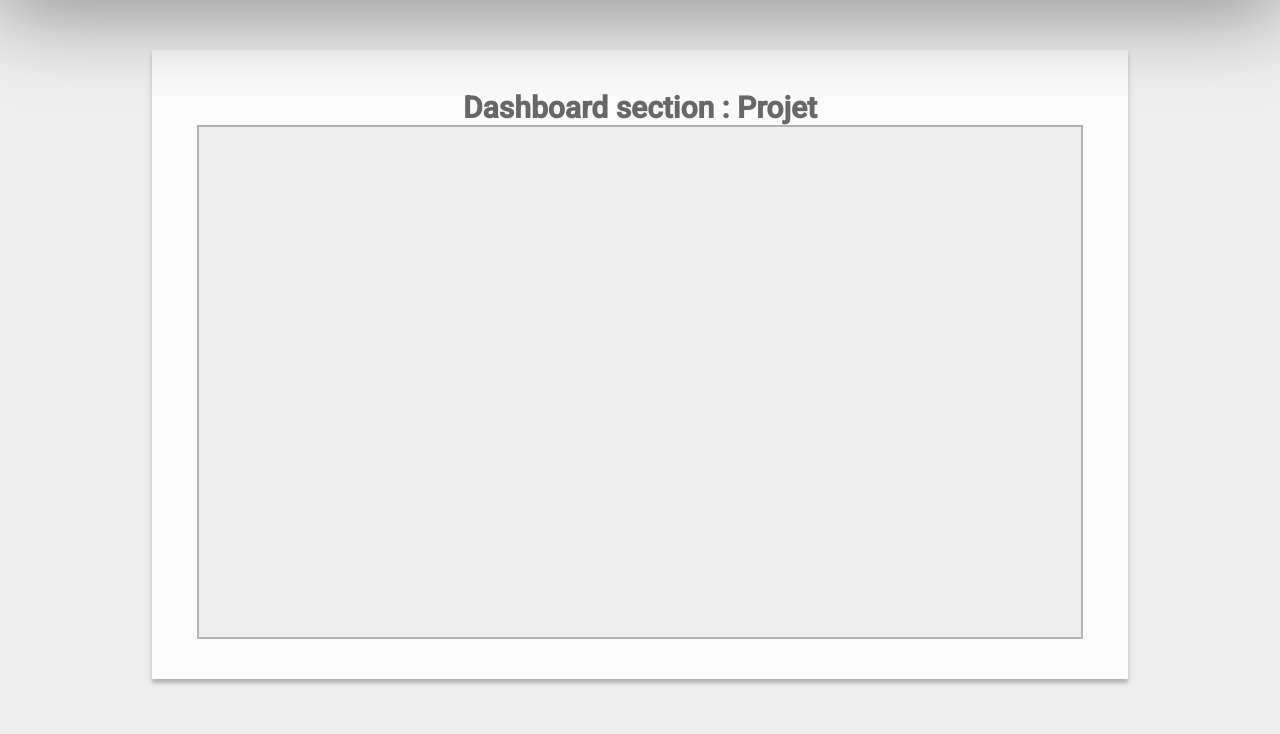
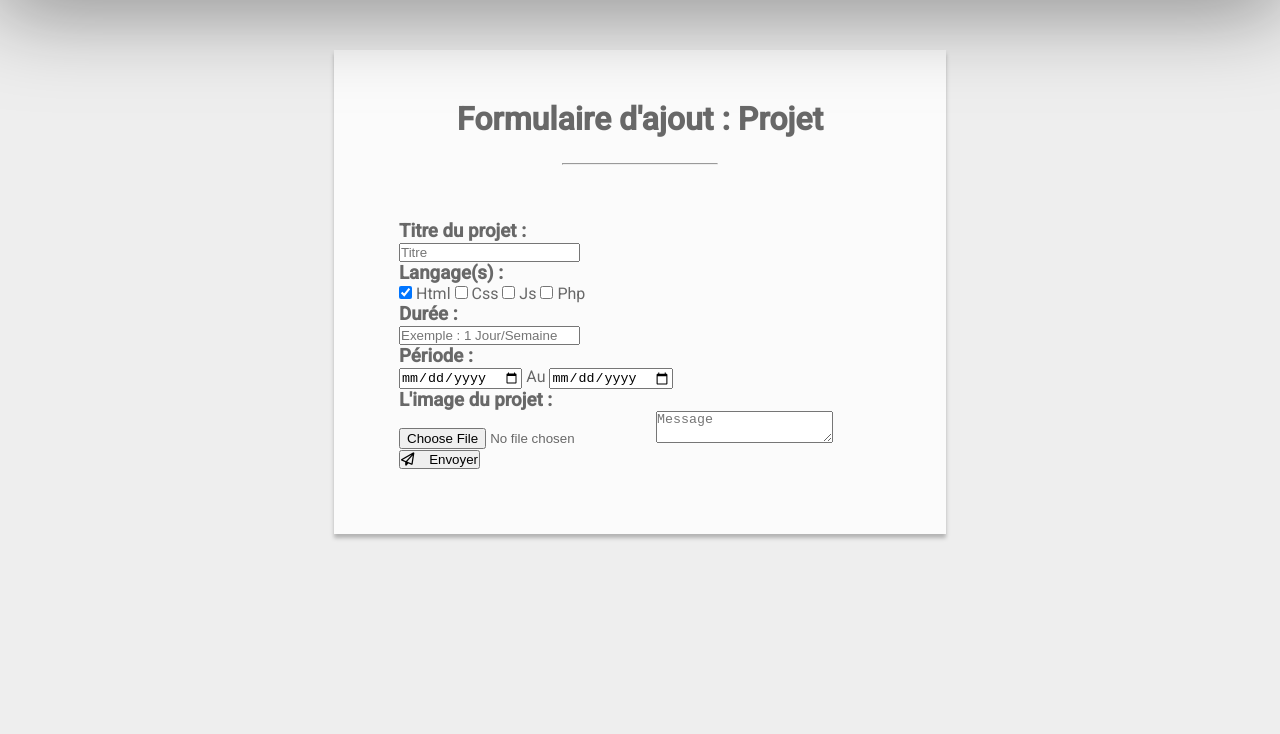
Before and after one commit to Tomy-my/Portfolio-ASC, a PHP site: page /projet_add.php in a window 1280 px wide. Shown: the part 66-800 px from the top of the page. Run offline with PHP 8.4, Linux system fonts and the light colour scheme; the visitor is signed in with stand-in values (Sample User, id 1); some libraries are stand-ins or nearby versions.

Commit message:
petite modification

```diff
--- a/css/admin/style.css
+++ b/css/admin/style.css
@@ -243,12 +243,6 @@ button#edit, button#delete{
 button#delete{
     background-color: #e62323;
 }
-
-
-
-
-
-
 /* -------------------------Dashboard animation------------------------- */
 .add_dashboard_projet:hover i{
     transform: rotate(360deg);
@@ -266,3 +260,44 @@ button#delete:hover{
     background-color: #f81313;
     border-top-left-radius: 10px;
 }
+
+/* -------------------------Form add projet------------------------- */
+.container_form_projet{
+  width: 40%;
+
+  margin-top: 50px;
+  margin-left: auto;
+  margin-right: auto;
+
+  padding: 50px;
+
+  background: #fbfbfb;
+  box-shadow: 0px 4px 4px rgba(0, 0, 0, 0.25);
+
+  font-family: 'Roboto', sans-serif;
+  color: #686868;
+}
+
+.container_form_projet h1{
+  text-align: center;
+
+}.container_form_projet hr#sous_titre{
+  width: 30%;
+
+  margin-top: 25px;
+  margin-bottom: 40px;
+  margin-left: auto;
+  margin-right: auto;
+}
+
+.form_projet{
+  display: flex;
+  flex-direction: column;
+
+  width: 95%;
+
+  margin-left: auto;
+  margin-right: auto;
+
+  padding: 15px;
+}
--- a/dashboard_projet.php
+++ b/dashboard_projet.php
@@ -3,7 +3,7 @@ session_start();
 
 if (empty($_SESSION['admin']))
 {
-    header('Location: ../login/index.php');
+    header('Location: login/index.php');
     exit();
 }
 else
@@ -15,7 +15,7 @@ else
         <div class="container_dashboard_projet">
             <h1>Dashboard section : Projet</h1>
             <div class="add_dashboard_projet">
-                <a href="#">
+                <a href="projet_add.php">
                     <h1><i class="fas fa-plus-circle"></i> Add projet</h1>
                 </a>
             </div>
@@ -34,7 +34,7 @@ else
                             </ul>
                         </div>
                         <div class="edit_boucle">
-                            <button id="edit">Éditer</button>
+                            <button id="edit"><a href="projet_edit.php">Éditer</a></button>
                             <button id="delete">Supprimer</button>
                         </div>
                     </div>
--- a/header_admin.php
+++ b/header_admin.php
@@ -18,7 +18,7 @@
             <div id="projet" > <a href="projet.php">Projets</a></div>
             <div id="cv"     > <a href="cv.php">C.V</a></div>
             <div id="cv"     > <a href="#">|</a></div>
-            <div id="dashboard_projet"     > <a href="#">Dashboard : Projets</a></div>
+            <div id="dashboard_projet"     > <a href="dashboard_projet">Dashboard : Projets</a></div>
             <div id="dashboard_cv"     > <a href="#">Dashboard : C.V</a></div>
             <div id="logout"     > <a href="controller/logout.php">Déconnexion</a></div>
 		</nav>
--- a/projet_add.php
+++ b/projet_add.php
@@ -3,7 +3,7 @@ session_start();
 
 if (empty($_SESSION['admin']))
 {
-    header('Location: ../login/index.php');
+    header('Location: login/index.php');
     exit();
 }
 else
@@ -12,10 +12,37 @@ else
     include("header_admin.php");
 
 ?>
-        <div class="container_dashboard_projet">
-            <h1>Dashboard section : Projet</h1>
-            <div class="edit_dashboard_projet">
-
+        <div class="container_form_projet">
+            <h1>Formulaire d'ajout : Projet</h1>
+            <hr id="sous_titre">
+            <div class="form_projet">
+                <form action="?" method="post">
+                    <h3>Titre du projet :</h3>
+                    <input class="titre_projet" type="text" placeholder="Titre"/>
+                    <div class="checkbox_projet">
+                        <h3>Langage(s) :</h3>
+                        <input type="checkbox" name="html" checked>
+                            <label for="html">Html</label>
+                        <input type="checkbox" name="css">
+                            <label for="css">Css</label>
+                        <input type="checkbox" name="js">
+                            <label for="js">Js</label>
+                        <input type="checkbox" name="php">
+                            <label for="php">Php</label>
+                    </div>
+                    <h3>Durée :</h3>
+                    <input class="subject" type="text" placeholder="Exemple : 1 Jour/Semaine "/>
+                    <h3>Période :</h3>
+                    <input class="periode_project" type="date" name="periode_project"/>
+                    <label for="periode_project">Au</label>
+                    <input class="periode2_project" type="date" name="periode2_project"/>
+                    <h3>L'image du projet :</h3>
+                    <input class="file_project" type="file" name="file"/>
+                    <textarea type="textarea" placeholder="Message"></textarea>
+                </form>
+                <div class="send">
+                    <button class="send"> <i class="far fa-paper-plane"></i>&nbsp; &nbsp; Envoyer</button>
+                </div>
             </div>
         </div>
 
```
